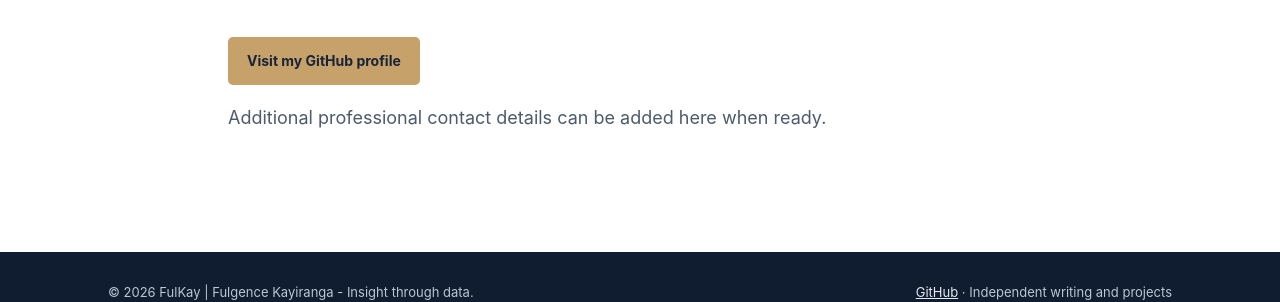
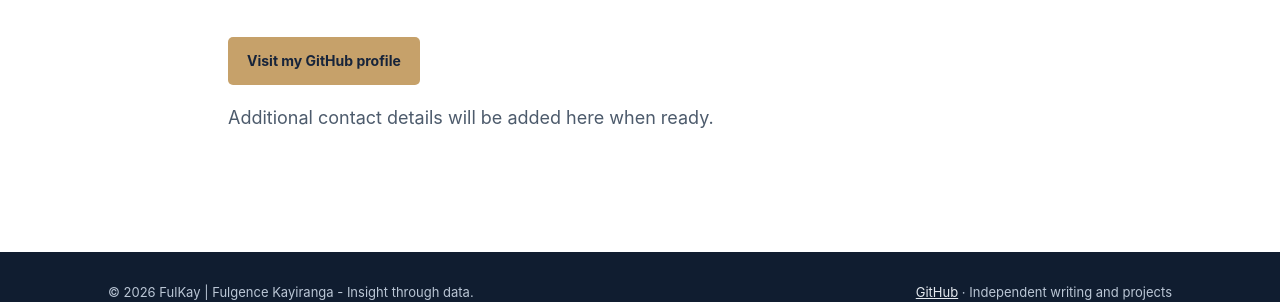
Before and after one commit to Fulkay/Fulkay.github.io, a Jekyll site: the page built from contact.md, in a window 1280 px wide. Shown: the part 399-701 px from the top of the page. Built offline with Jekyll 4.4.1, drawn with Linux system fonts in a browser that asks for light colours.

Commit message:
retouched the contact page for more clarity

```diff
--- a/contact.md
+++ b/contact.md
@@ -10,5 +10,5 @@ permalink: /contact/
 </div>
 <div class="prose wrap">
   <p><a class="button button-primary" href="https://github.com/Fulkay">Visit my GitHub profile</a></p>
-  <p>Additional professional contact details can be added here when ready.</p>
+  <p>Additional contact details will be added here when ready.</p>
 </div>
```
